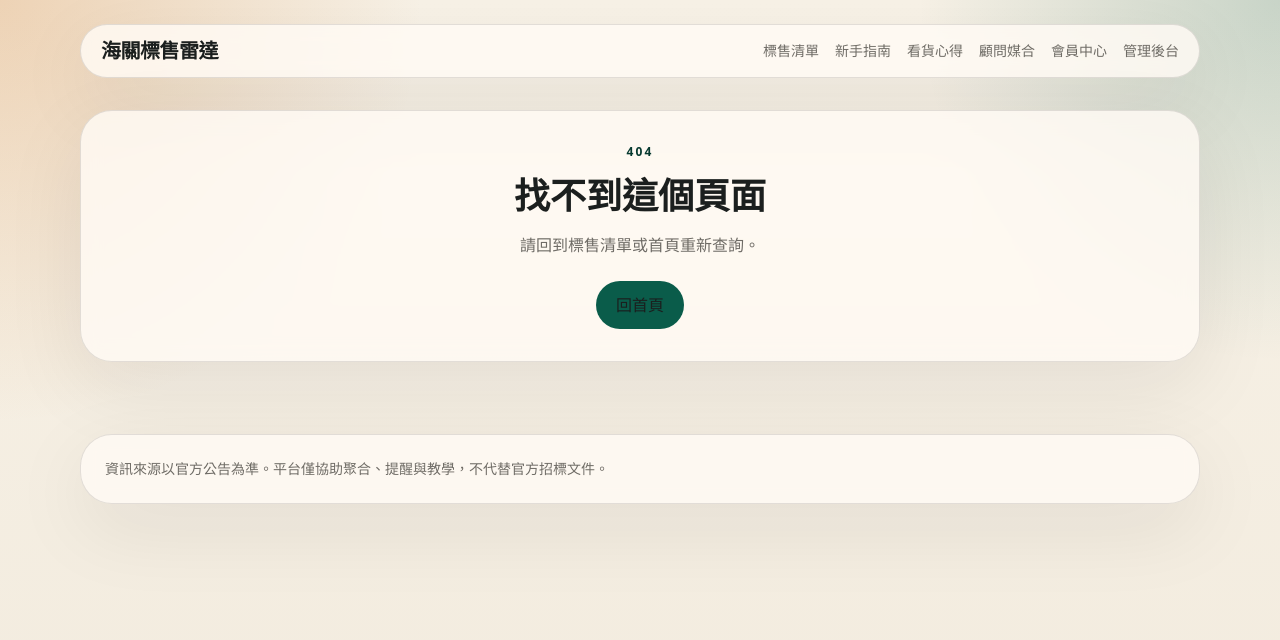
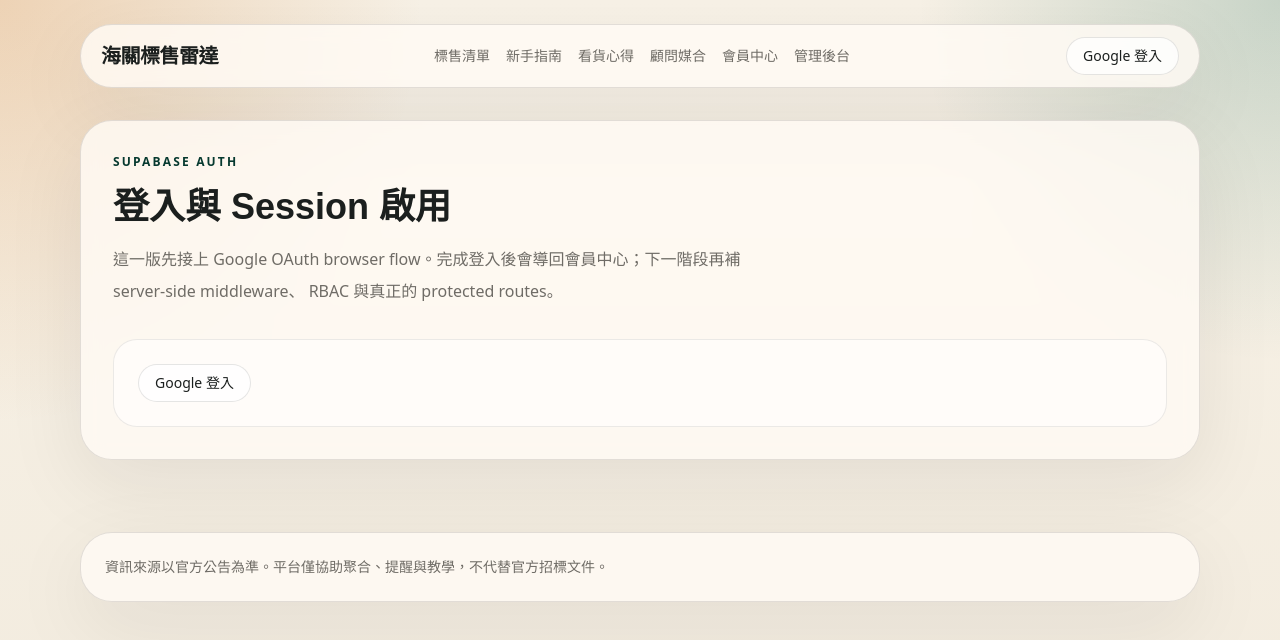
Before and after one commit to Jest-Test-Team/those_forgotten, a Next.js app in the folder apps/web/: page /auth/login in a window 1280 px wide. Before the commit this address had no page. Shown: the top 640 px of the page. Built offline with nearby package versions, Linux system fonts and the light colour scheme; no server answers.

Commit message:
feat: add supabase browser auth skeleton

```diff
--- /dev/null
+++ b/apps/web/src/app/auth/callback/page.tsx
@@ -0,0 +1,15 @@
+import { Suspense } from "react";
+import { AuthCallbackClient } from "@/components/auth-callback-client";
+
+export default function AuthCallbackPage() {
+  return (
+    <main className="shell py-24">
+      <div className="glass rounded-[2rem] p-8">
+        <p className="label">OAuth Callback</p>
+        <Suspense fallback={<h1 className="mt-4 font-display text-3xl font-semibold">正在初始化登入流程</h1>}>
+          <AuthCallbackClient />
+        </Suspense>
+      </div>
+    </main>
+  );
+}
--- /dev/null
+++ b/apps/web/src/app/auth/login/page.tsx
@@ -0,0 +1,24 @@
+import { AuthStatus } from "@/components/auth-status";
+import { Shell } from "@/components/shell";
+
+export const metadata = {
+  title: "登入",
+};
+
+export default function LoginPage() {
+  return (
+    <Shell>
+      <section className="glass rounded-[2rem] p-8">
+        <p className="label">Supabase Auth</p>
+        <h1 className="mt-4 font-display text-4xl font-semibold">登入與 Session 啟用</h1>
+        <p className="mt-4 max-w-2xl text-base leading-8 text-[color:var(--muted)]">
+          這一版先接上 Google OAuth browser flow。完成登入後會導回會員中心；下一階段再補 server-side middleware、
+          RBAC 與真正的 protected routes。
+        </p>
+        <div className="mt-8 rounded-[1.5rem] border border-black/8 bg-white/60 p-6">
+          <AuthStatus />
+        </div>
+      </section>
+    </Shell>
+  );
+}
--- /dev/null
+++ b/apps/web/src/components/auth-callback-client.tsx
@@ -0,0 +1,44 @@
+"use client";
+
+import { useRouter, useSearchParams } from "next/navigation";
+import { useEffect, useState } from "react";
+import { createBrowserSupabaseClient } from "@/lib/supabase/client";
+
+export function AuthCallbackClient() {
+  const router = useRouter();
+  const searchParams = useSearchParams();
+  const code = searchParams.get("code");
+  const next = searchParams.get("next") || "/member";
+  const [message, setMessage] = useState("正在交換登入 session");
+
+  useEffect(() => {
+    if (!code) {
+      return;
+    }
+    const authCode = code;
+
+    async function run() {
+      try {
+        const supabase = createBrowserSupabaseClient();
+        const { error } = await supabase.auth.exchangeCodeForSession(authCode);
+
+        if (error) {
+          setMessage(error.message);
+          return;
+        }
+
+        router.replace(next);
+      } catch {
+        setMessage("尚未設定 Supabase 環境變數");
+      }
+    }
+
+    run();
+  }, [code, next, router]);
+
+  if (!code) {
+    return <h1 className="mt-4 font-display text-3xl font-semibold">缺少 OAuth code，無法完成登入</h1>;
+  }
+
+  return <h1 className="mt-4 font-display text-3xl font-semibold">{message}</h1>;
+}
--- /dev/null
+++ b/apps/web/src/components/auth-status.tsx
@@ -0,0 +1,125 @@
+"use client";
+
+import Link from "next/link";
+import { useEffect, useState, useTransition } from "react";
+import { createBrowserSupabaseClient } from "@/lib/supabase/client";
+import type { SupabaseClient } from "@supabase/supabase-js";
+
+type AuthState = {
+  email: string | null;
+  ready: boolean;
+  enabled: boolean;
+};
+
+export function AuthStatus() {
+  const [client] = useState<SupabaseClient | null>(() => {
+    try {
+      return createBrowserSupabaseClient();
+    } catch {
+      return null;
+    }
+  });
+  const [authState, setAuthState] = useState<AuthState>(() => ({
+    email: null,
+    ready: client === null,
+    enabled: client !== null,
+  }));
+  const [message, setMessage] = useState("");
+  const [isPending, startTransition] = useTransition();
+
+  useEffect(() => {
+    if (!client) {
+      return undefined;
+    }
+
+    client.auth.getUser().then(({ data }) => {
+      setAuthState({
+        email: data.user?.email ?? null,
+        ready: true,
+        enabled: true,
+      });
+    });
+
+    const {
+      data: { subscription },
+    } = client.auth.onAuthStateChange((_event, session) => {
+      setAuthState({
+        email: session?.user?.email ?? null,
+        ready: true,
+        enabled: true,
+      });
+    });
+
+    return () => subscription.unsubscribe();
+  }, [client]);
+
+  function signIn() {
+    if (!client) {
+      setMessage("尚未設定 Supabase 環境變數");
+      return;
+    }
+
+    startTransition(async () => {
+      const callbackPath = process.env.NEXT_PUBLIC_SUPABASE_AUTH_REDIRECT || "/auth/callback";
+      const redirectTo = `${window.location.origin}${callbackPath}?next=/member`;
+      const { data, error } = await client.auth.signInWithOAuth({
+        provider: "google",
+        options: {
+          redirectTo,
+        },
+      });
+
+      if (error) {
+        setMessage(error.message);
+        return;
+      }
+
+      if (data.url) {
+        window.location.href = data.url;
+      }
+    });
+  }
+
+  function signOut() {
+    if (!client) {
+      setMessage("登出流程目前不可用");
+      return;
+    }
+
+    startTransition(async () => {
+      const { error } = await client.auth.signOut();
+      if (error) {
+        setMessage(error.message);
+        return;
+      }
+      setMessage("已登出");
+    });
+  }
+
+  if (!authState.ready) {
+    return <p className="text-sm text-[color:var(--muted)]">驗證狀態讀取中</p>;
+  }
+
+  if (!authState.enabled) {
+    return (
+      <Link href="/auth/login" className="rounded-full border border-black/10 px-4 py-2 text-sm">
+        設定登入
+      </Link>
+    );
+  }
+
+  return (
+    <div className="flex items-center gap-3">
+      {authState.email ? <p className="hidden text-sm text-[color:var(--muted)] lg:block">{authState.email}</p> : null}
+      <button
+        type="button"
+        onClick={authState.email ? signOut : signIn}
+        disabled={isPending}
+        className="rounded-full border border-black/10 bg-white/70 px-4 py-2 text-sm"
+      >
+        {isPending ? "處理中" : authState.email ? "登出" : "Google 登入"}
+      </button>
+      {message ? <p className="hidden text-xs text-[color:var(--accent)] xl:block">{message}</p> : null}
+    </div>
+  );
+}
--- a/apps/web/src/components/site-header.tsx
+++ b/apps/web/src/components/site-header.tsx
@@ -1,3 +1,4 @@
+import { AuthStatus } from "@/components/auth-status";
 import Link from "next/link";
 
 const navItems = [
@@ -23,6 +24,9 @@ export function SiteHeader() {
             </Link>
           ))}
         </nav>
+        <div className="hidden md:block">
+          <AuthStatus />
+        </div>
       </div>
     </header>
   );
```
Also changed, not shown: 1 other file (tests, documents, lock files or other folders).
